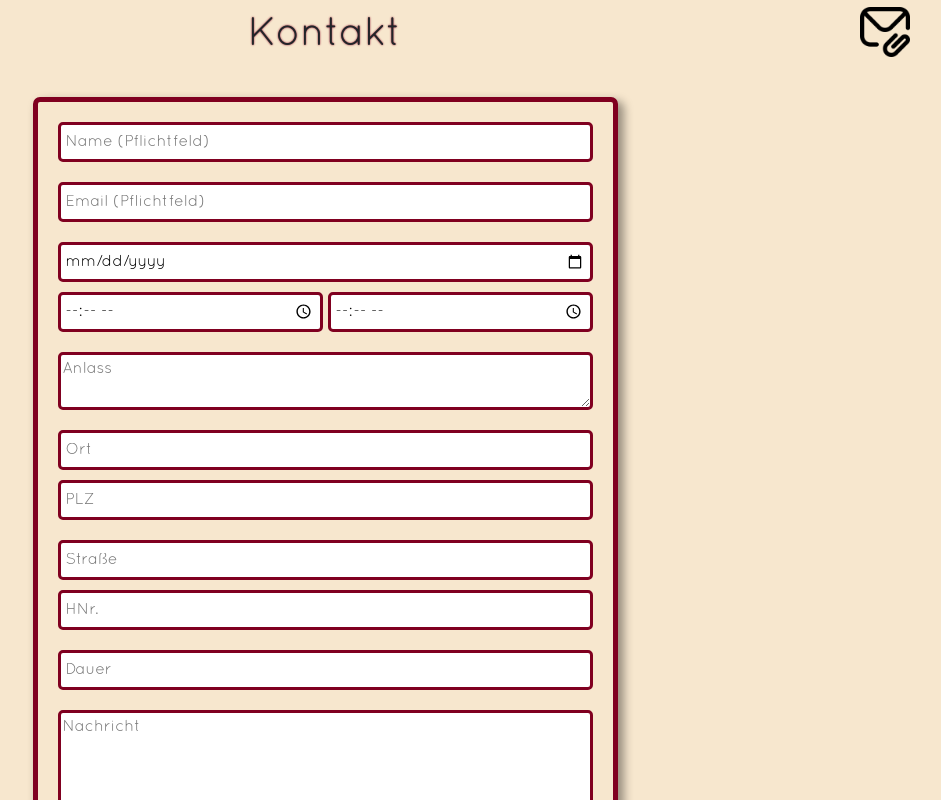
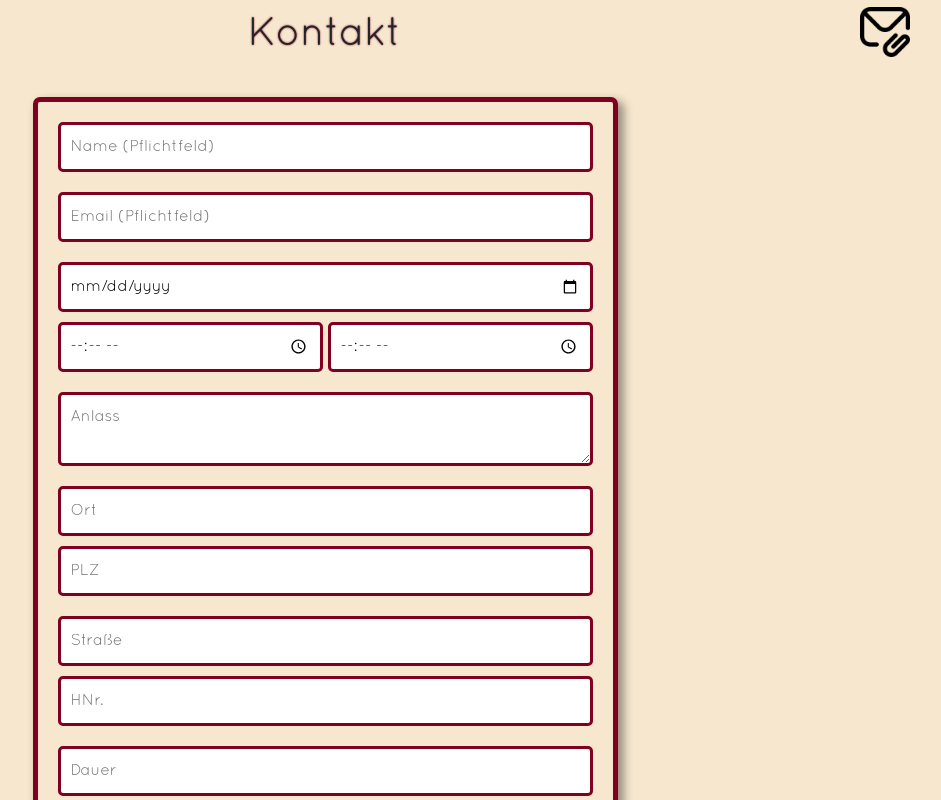
Before and after one commit to ZuiHydraClique/NickAndFriends, a React (Create React App) app: page / in a window 1280 px wide. Shown: the part 3120-3920 px from the top of the page, without its empty margins (315-1256 px from the left). Built offline with nearby package versions, Linux system fonts and the light colour scheme.

Commit message:
dateinput resizing

```diff
--- a/src/Kontakt/Kontakt.css
+++ b/src/Kontakt/Kontakt.css
@@ -96,12 +96,13 @@
 
 input {
     border-radius: 5px;
-    padding: 5px;
+    padding: 10px;
     border: 3px solid #800020;
 }
 
 textarea {
     border-radius: 5px;
+    padding: 10px;
     border: 3px solid #800020;
 }
 
@@ -426,7 +427,7 @@ textarea {
     }
 
     .date-input {
-        width: 100%;
+        width: 100% !important;
     }
 
     .uhrzeit-responsive-wrapper {
```
Also changed, not shown: Website TODOs.txt.
